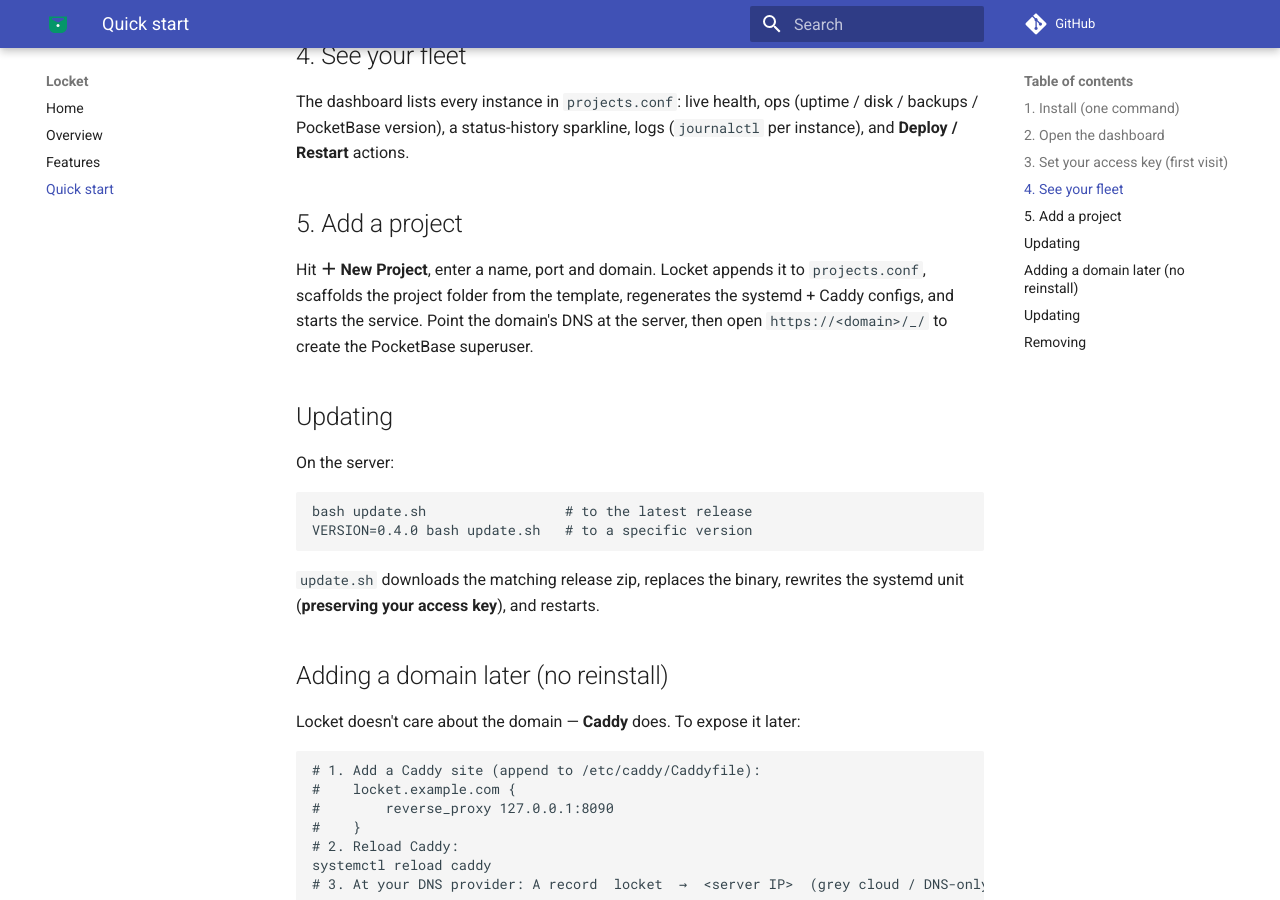
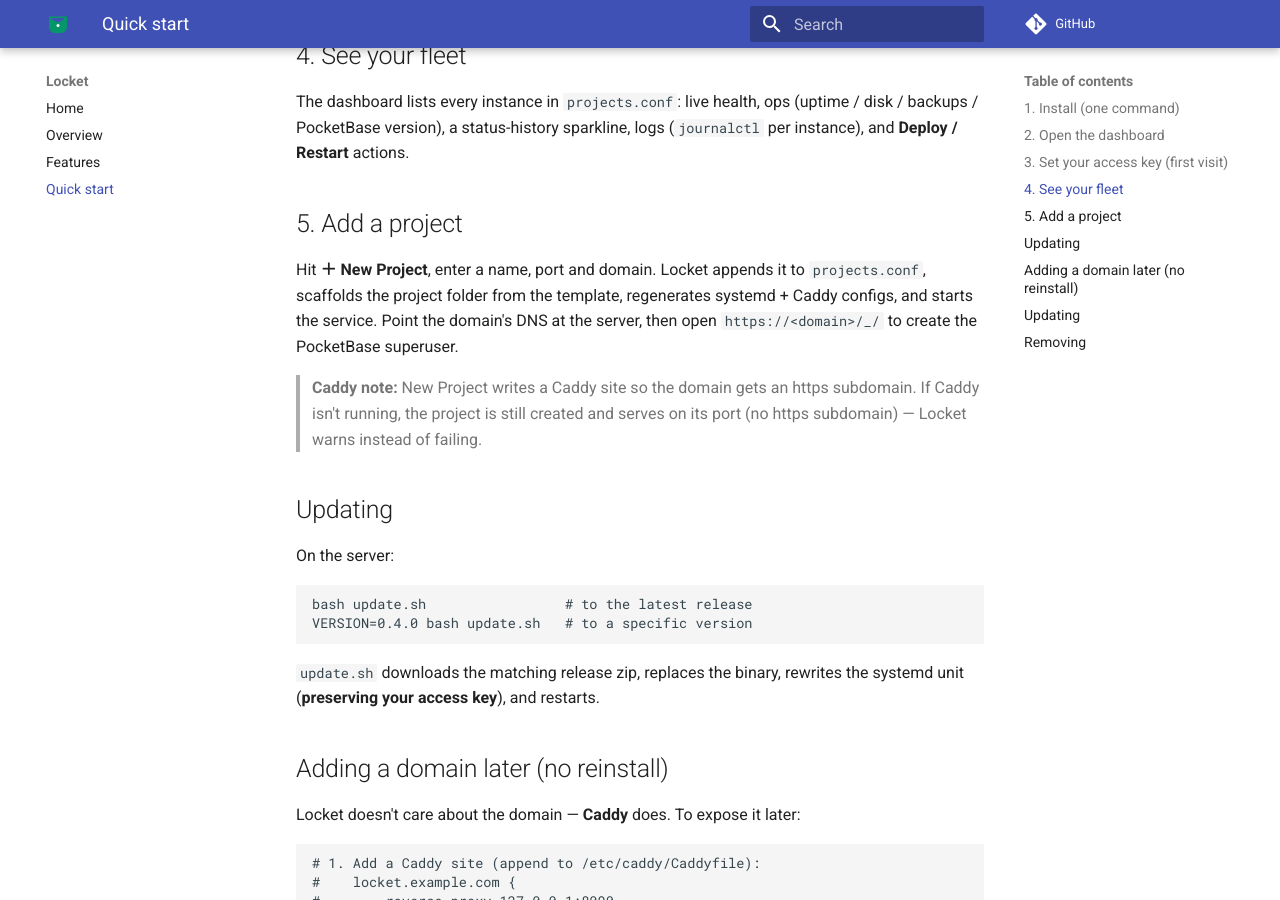
Before and after one commit to atensaiadmin/locket, an MkDocs documentation site: the page built from docs/quickstart.md, in a window 1280 px wide and 900 px high, scrolled down 1050 px. Built offline with MkDocs 1.6.1 and Material for MkDocs 9.7.7, drawn with Linux system fonts in a browser that asks for light colours; comment, search, counter and statistics services are not loaded.

Commit message:
fix: add-project works without Caddy (warn not fail); document Caddy note

```diff
--- a/docs/quickstart.md
+++ b/docs/quickstart.md
@@ -52,8 +52,12 @@
 
 Hit **＋ New Project**, enter a name, port and domain. Locket appends it to
 `projects.conf`, scaffolds the project folder from the template, regenerates
-the systemd + Caddy configs, and starts the service. Point the domain's DNS at
-the server, then open `https://<domain>/_/` to create the PocketBase superuser.
+systemd + Caddy configs, and starts the service. Point the domain's DNS at the
+server, then open `https://<domain>/_/` to create the PocketBase superuser.
+
+> **Caddy note:** New Project writes a Caddy site so the domain gets an https
+> subdomain. If Caddy isn't running, the project is still created and serves on
+> its port (no https subdomain) — Locket warns instead of failing.
 
 ## Updating
 
```
Also changed, not shown: 1 other file.
